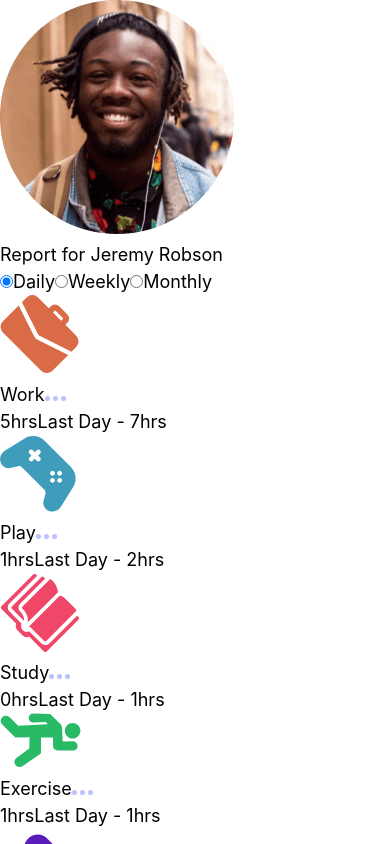
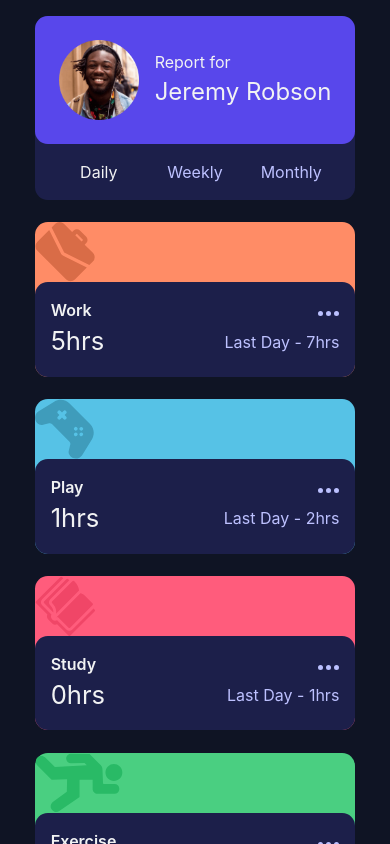
Before and after one commit to CalfMoon-Challenges/time-tracking-dashboard, a React (Vite) app: page / in a window 390 px wide. Shown: the top 844 px of the page. Built offline with nearby package versions, Linux system fonts and the light colour scheme.

Commit message:
feat: add basic mobile css

```diff
--- a/src/MainBody.css
+++ b/src/MainBody.css
@@ -0,0 +1,63 @@
+main {
+  display: grid;
+  grid-gap: 1.4rem;
+}
+
+.activity {
+  border-radius: var(--border-radius);
+}
+
+.activity--0 {
+  background-color: var(--light-red);
+}
+.activity--1 {
+  background-color: var(--soft-blue);
+}
+.activity--2 {
+  background-color: var(--red);
+}
+.activity--3 {
+  background-color: var(--lime-green);
+}
+.activity--4 {
+  background-color: var(--violet);
+}
+
+.activity--5 {
+  background-color: var(--soft-orange);
+}
+
+.activity__icon {
+  display: flex;
+  height: 60px;
+}
+
+.activity__details {
+  background-color: var(--dark-blue);
+  border-radius: var(--border-radius);
+  padding: 1rem;
+}
+
+.activity__details__top {
+  display: flex;
+}
+
+.activity__details__top__title {
+  margin-right: auto;
+  font-weight: 600;
+}
+
+.activity__details__time {
+  display: flex;
+  flex-direction: row;
+  align-items: center;
+}
+
+.activity__details__time__current {
+  font-size: 1.6rem;
+  margin-right: auto;
+}
+
+.activity__details__time__previous {
+  color: var(--text-no-focus);
+}
--- a/src/UserCard.css
+++ b/src/UserCard.css
@@ -0,0 +1,48 @@
+header {
+  border-radius: var(--border-radius);
+  background-color: var(--dark-blue);
+}
+
+.user-box {
+  background-color: var(--blue);
+  border-radius: var(--border-radius);
+  display: flex;
+  gap: 1rem;
+  padding: 1.5rem;
+}
+
+.user-box__usericon {
+  width: 5rem;
+  height: 5rem;
+  border: 2px;
+  border-color: white;
+}
+
+.user-box__statement {
+  display: flex;
+  flex-direction: column;
+  justify-content: center;
+}
+
+.user-box__statement__name {
+  font-size: 1.5rem;
+}
+
+.time-selector {
+  display: grid;
+  grid-template-columns: repeat(3, 1fr);
+  padding: 1rem;
+}
+
+.time-selector__radio {
+  display: none;
+}
+
+.time-selector__label {
+  text-align: center;
+  color: var(--text-no-focus);
+}
+
+.time-selector__radio:checked + .time-selector__label {
+  color: var(--text);
+}
--- a/src/index.css
+++ b/src/index.css
@@ -2,7 +2,7 @@
   font-family: Inter, system-ui, Avenir, Helvetica, Arial, sans-serif;
   line-height: 1.5;
   font-weight: 400;
-  font-size: 18px;
+  font-size: 16px;
 
   font-synthesis: none;
   text-rendering: optimizeLegibility;
@@ -34,3 +34,20 @@
   padding: 0px;
   margin: 0px;
 }
+
+body {
+  background-color: var(--very-dark-blue);
+  color: var(--text);
+  display: flex;
+  justify-content: center;
+  align-items: center;
+}
+
+#root {
+  max-width: 80%;
+  max-width: 1500px;
+  display: flex;
+  flex-direction: column;
+  gap: 1.4rem;
+  padding: 1rem;
+}
```
